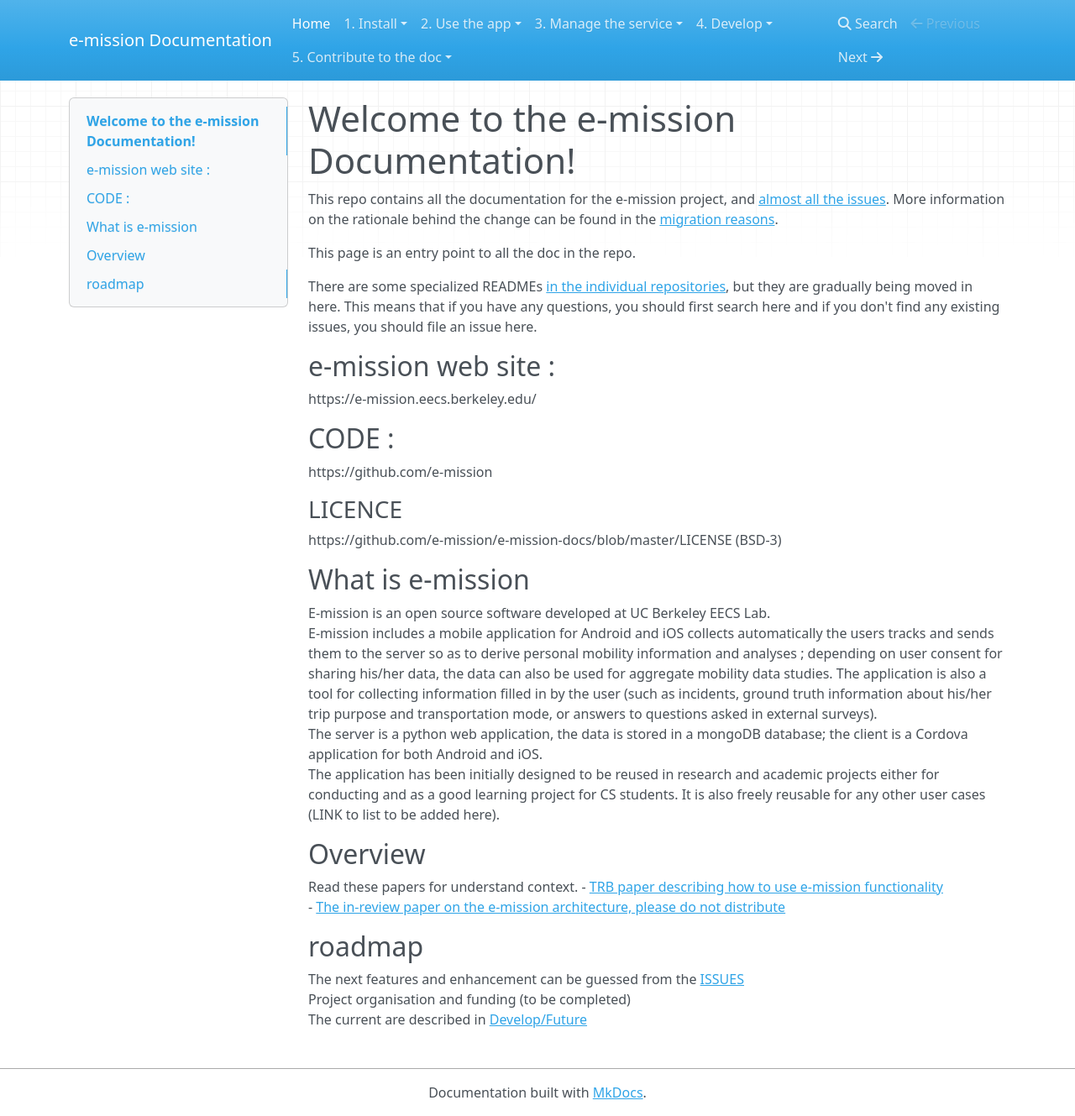
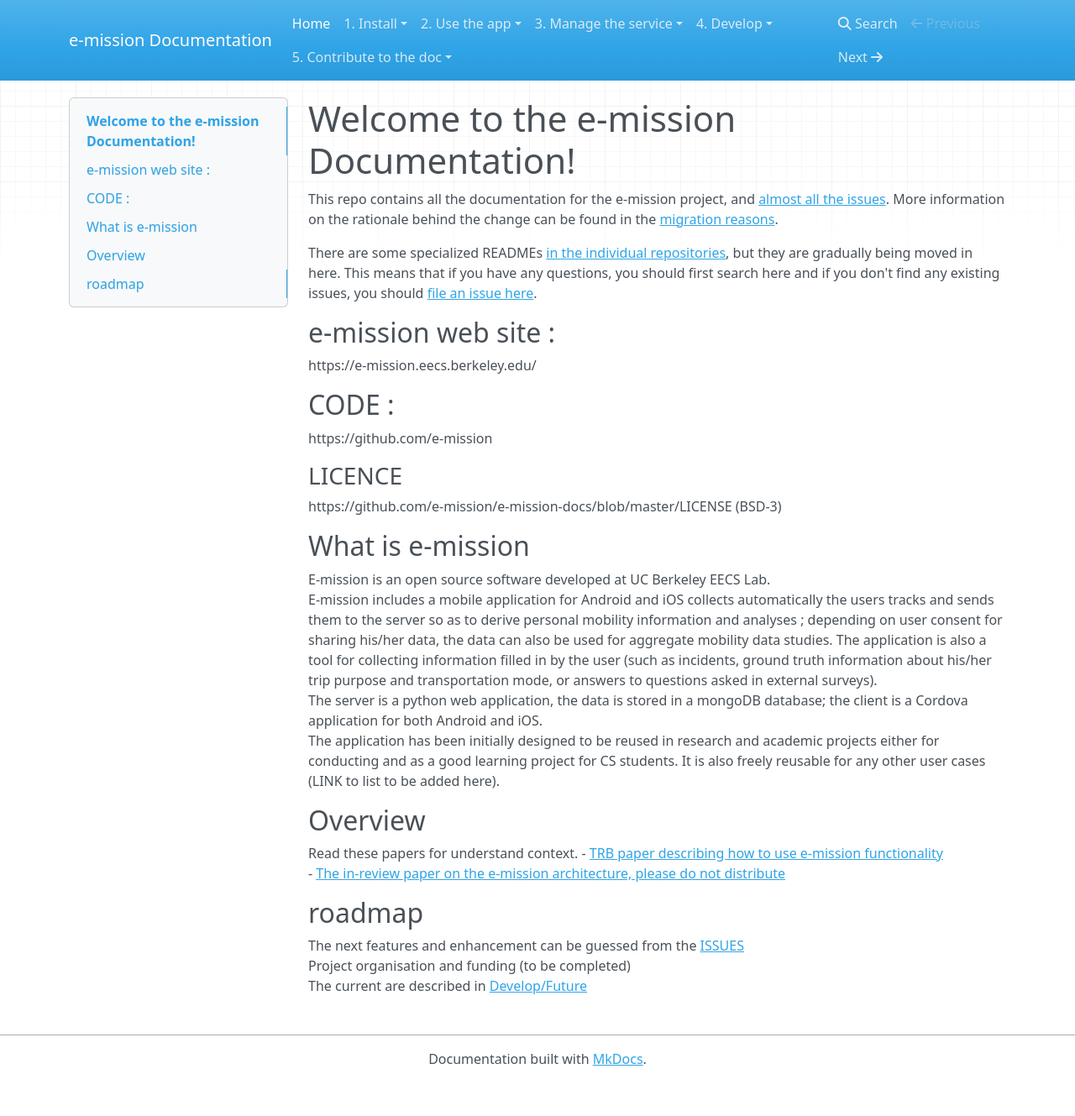
Before and after one commit to e-mission/e-mission-docs, an MkDocs documentation site: the page built from docs/README.md, in a window 1280 px wide and 1329 px high. Shown: the whole window at 84% size. Built offline with MkDocs 1.6.1, drawn with Linux system fonts in a browser that asks for light colours; nearby versions of some CDN libraries.

Commit message:
Update README.md

```diff
--- a/docs/README.md
+++ b/docs/README.md
@@ -1,10 +1,8 @@
 # Welcome to the e-mission Documentation!
 
-This repo contains all the documentation for the e-mission project, and [almost all the issues](https://github.com/e-mission/e-mission-docs/issues/). More information on the rationale behind the change can be found in the [migration reasons](https://github.com/e-mission/e-mission-docs/blob/master/docs/migration_reason.md).
+This repo contains all the documentation for the e-mission project, and [almost all the issues](https://github.com/e-mission/e-mission-docs/issues/). More information on the rationale behind the change can be found in the [migration reasons](docs/contribute_to_the_doc/migration_reason.md).
 
-This page is an entry point to all the doc in the repo.
-
-There are some specialized READMEs [in the individual repositories](https://github.com/e-mission), but they are gradually being moved in here. This means that if you have any questions, you should first search here and if you don't find any existing issues, you should file an issue here.
+There are some specialized READMEs [in the individual repositories](https://github.com/e-mission), but they are gradually being moved in here. This means that if you have any questions, you should first search here and if you don't find any existing issues, you should [file an issue here](https://github.com/e-mission/e-missiond-docs/issue).
 
 ## e-mission web site :
 https://e-mission.eecs.berkeley.edu/
```
